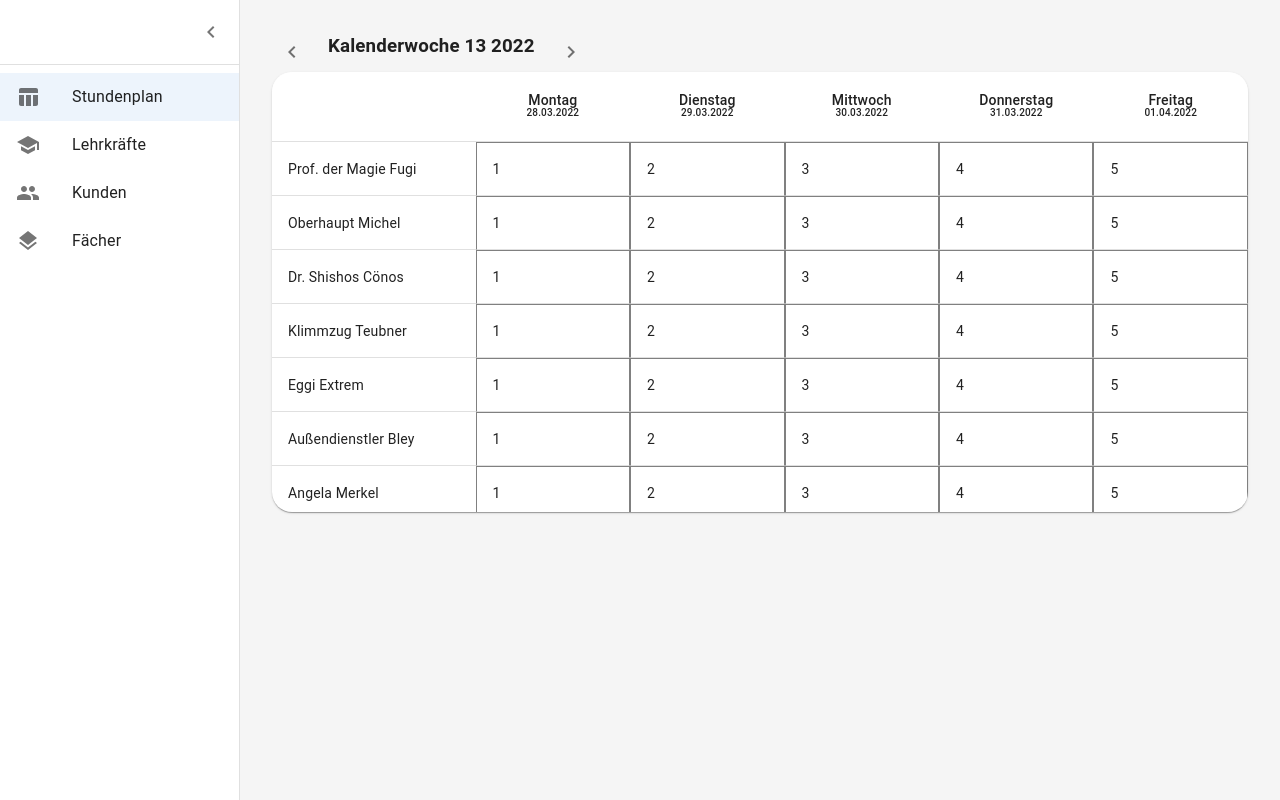
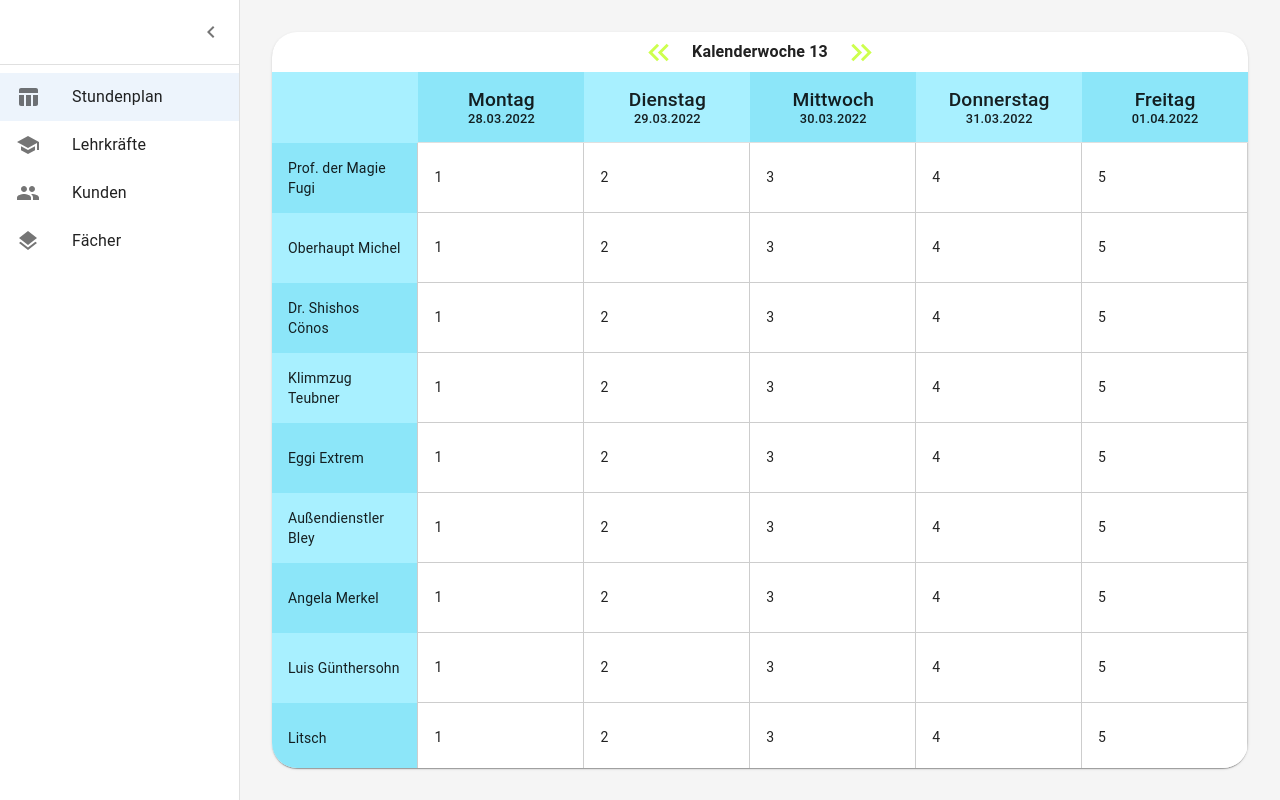
Before and after one commit to MichelBusse/erp-system-schuelertreff, a React (Vite) app in the folder client/: page /timetable in a window 1280 px wide. Built offline with nearby package versions, Linux system fonts and the light colour scheme.

Commit message:
Finished TimeTable styling
Styled the timetable with scss, const style() and some inline styling

```diff
--- a/client/src/components/Calendar.tsx
+++ b/client/src/components/Calendar.tsx
@@ -8,9 +8,9 @@ import TableHead from '@mui/material/TableHead';
 import TableRow from '@mui/material/TableRow';
 import dayjs, { Dayjs } from 'dayjs';
 import './calendar.scss';
-import { borderRadius } from '@mui/system';
-import HiddenMenu from './HiddenMenu'
-import { useState } from 'react'
+import { styled } from '@mui/system';
+import CalendarControl from './CalendarControl';
+import { grey } from '@mui/material/colors';
 
 //Type of the Array Teachers
 type teachers = {
@@ -22,42 +22,56 @@ type Props = {
   date: Dayjs
   teachers: Array<teachers>
   setOpen: Function
+  setDate: Function
 }
+//Styling:
+const StyledPaper = styled(Paper, {})({
+  width: '100%',
+  overflow: 'hidden',
+  borderRadius: 25,
+});
 
-//Properties of the Columns
-// interface Column {
+const StyledCellContent = styled(TableCell, {})({
+  borderRightStyle: 'solid',
+  borderWidth: 0.5,
+  borderColor: '#CDCDCD',
+  backgroundColor: 'white'
+});
 
-// }
+const StyledCellWeekday = styled(TableCell, {})({
+  width: "17%",
+  minWidth: 150
+});
 
-//Array of all Columns with there Propertys
-// const columns: readonly Column[] = [
-//   { },
-// ];
-
-//Type of the Datas:
-// interface Data {
-
-// }
+const StyledCellTeacherName = styled(TableCell, {})({
+  width: '15em',
+  height: '5em',
+  borderStyle: 'none',
+  borderRightStyle: 'solid',
+  borderWidth: 0.5,
+  borderColor: '#CDCDCD',
+  paddingTop: 5,
+  paddingBottom: 5,
+});
 
 //Calendar Component:
-const Calendar: React.FC<Props> = ({ date, teachers, setOpen }) => {
-
+const Calendar: React.FC<Props> = ({ date, teachers, setOpen, setDate }) => {
   return (<>
-    <Paper sx={{ width: '100%', overflow: 'hidden' , borderRadius: 5}}>
-      <TableContainer sx={{ maxHeight: 440}}>
+    <StyledPaper>
+      <CalendarControl date={date} setDate={setDate} />
+      <TableContainer sx={{ maxHeight: 'calc(100vh - 104px)'}}>
         <Table stickyHeader aria-label="sticky table">
           {/* Tablehead (.map iterates through all columns and print them into single cells): */}
           <TableHead>
             <TableRow>
-              <TableCell className='TableHeadCell'></TableCell>
+              <StyledCellTeacherName sx={{borderStyle: "none"}} className="coloredCell"></StyledCellTeacherName>
               {[1,2,3,4,5].map((d) => {
                 // if its a column of day (all except the first on):
                   return(
-                    <TableCell align="center" key={d} className='TableHeadCell'>
-                      {/* Content of each cell (Day + Date): */}
-                      <p className='DayLable'>{date.day(d).format("dddd")}</p>
-                      <p className='DateLable'>{date.day(d).format('DD.MM.YYYY')}</p>
-                    </TableCell>
+                    <StyledCellWeekday align="center" key={d} className="coloredCell">
+                      <div style={{fontSize: '1.2rem'}}>{date.day(d).format("dddd")}</div>
+                      <div style={{fontSize: '0.8rem', margin: '-5px'}}>{date.day(d).format('DD.MM.YYYY')}</div>
+                    </StyledCellWeekday>
                   )
               })}
             </TableRow>
@@ -67,23 +81,24 @@ const Calendar: React.FC<Props> = ({ date, teachers, setOpen }) => {
             {teachers
               .map((teacher) => {
                 return (
-                  <TableRow hover role="checkbox" key={teacher.id}>
-                    <TableCell onClick={() => setOpen({state: true, info: teacher.name})}>
+                  <TableRow hover role="checkbox" key={teacher.id} className="coloredCell2">
+                    <StyledCellTeacherName onClick={() => setOpen({state: true, info: teacher.name})} >
                       {teacher.name}
-                    </TableCell>
-                    <TableCell className='TableCell'>1</TableCell>
-                    <TableCell className='TableCell'>2</TableCell>
-                    <TableCell className='TableCell'>3</TableCell>
-                    <TableCell className='TableCell'>4</TableCell>
-                    <TableCell className='TableCell'>5</TableCell>
+                    </StyledCellTeacherName>
+                    <StyledCellContent>1</StyledCellContent>
+                    <StyledCellContent>2</StyledCellContent>
+                    <StyledCellContent>3</StyledCellContent>
+                    <StyledCellContent>4</StyledCellContent>
+                    <StyledCellContent>5</StyledCellContent>
                   </TableRow>
                 );
               })}
           </TableBody>
         </Table>
       </TableContainer>
-    </Paper>
+    </StyledPaper>
    </>
   );
 }
+
 export default Calendar
--- a/client/src/components/CalendarControl.tsx
+++ b/client/src/components/CalendarControl.tsx
@@ -1,24 +1,33 @@
-import ChevronLeftIcon from '@mui/icons-material/ChevronLeft'
-import ChevronRightIcon from '@mui/icons-material/ChevronRight'
 import { Stack, IconButton } from '@mui/material'
+import { styled } from '@mui/system'
 import { Dayjs } from 'dayjs'
+import KeyboardDoubleArrowLeftIcon from '@mui/icons-material/KeyboardDoubleArrowLeft';
+import KeyboardDoubleArrowRightIcon from '@mui/icons-material/KeyboardDoubleArrowRight';
 
 type Props = {
   date: Dayjs
   setDate: Function
 }
+//Styling:
+const StyledStack = styled(Stack, {})({
+  height: 40,
+  display: 'flex',
+  alignItems: 'center',
+  justifyContent: 'center'
 
+});
+//Component:
 const CalendarControl: React.FC<Props> = ({ date, setDate }) => {
   return (
-    <Stack direction="row" spacing={2}>
+    <StyledStack direction="row" spacing={1}>
       <IconButton onClick={() => setDate(date.subtract(1, 'week'))}>
-        <ChevronLeftIcon />
+        <KeyboardDoubleArrowLeftIcon fontSize='large' htmlColor='#CDFF4E'/>
       </IconButton>
-      <h3>Kalenderwoche {date.week()} {date.year()}</h3>
+      <h4>Kalenderwoche {date.week()}</h4>
       <IconButton onClick={() => setDate(date.add(1, 'week'))}>
-        <ChevronRightIcon />
+        <KeyboardDoubleArrowRightIcon fontSize='large' htmlColor='#CDFF4E'/>
       </IconButton>
-    </Stack>
+    </StyledStack>
   )
 }
 
--- a/client/src/components/calendar.scss
+++ b/client/src/components/calendar.scss
@@ -1,18 +1,15 @@
-.TableCell{
-    border-style: solid;
-    border-color: grey;
-    border-width: 1px;
+.coloredCell:nth-child(2n){
+    background-color: #8CE6F9;
 }
 
-.DayLable{
-    margin: 0px;
-    height: 13px;
+.coloredCell:nth-child(2n+1){
+    background-color: #A8F0FF;
 }
-.DateLable{
-    margin: 0px;
-    font-size: 10px;
+
+.coloredCell2:nth-child(2n){
+    background-color: #A8F0FF;
 }
-.TableHeadCell{
-    min-width: 130px;
-    background-color: red;
+
+.coloredCell2:nth-child(2n+1){
+    background-color: #8CE6F9;
 }
--- a/client/src/pages/timetable.tsx
+++ b/client/src/pages/timetable.tsx
@@ -24,13 +24,18 @@ const Timetable: React.FC = () => {
                    {id: 7, name: 'Angela Merkel'},
                    {id: 8, name: 'Luis Günthersohn'},
                    {id: 9, name: 'Litsch'},
-                   {id: 10, name: 'Paul Albert Hendinger'}]
+                   {id: 10, name: 'Paul Albert Hendinger'},
+                   {id: 11, name: 'Eggi Extrem'},
+                   {id: 12, name: 'Außendienstler Bley'},
+                   {id: 13, name: 'Angela Merkel'},
+                   {id: 14, name: 'Luis Günthersohn'},
+                   {id: 15, name: 'Litsch'},
+                   {id: 16, name: 'Paul Albert Hendinger'}]
 
 
   return (
     <>
-    <CalendarControl date={date} setDate={setDate} />
-    <Calendar date={date} teachers={teachers} setOpen={setOpen}/>
+    <Calendar date={date} teachers={teachers} setOpen={setOpen} setDate={setDate}/>
     <HiddenMenu open={open} setOpen={setOpen}/>
     </>
   )
```
Also changed, not shown: client/src/images/arrowLeftCalenderControll.png (added).
